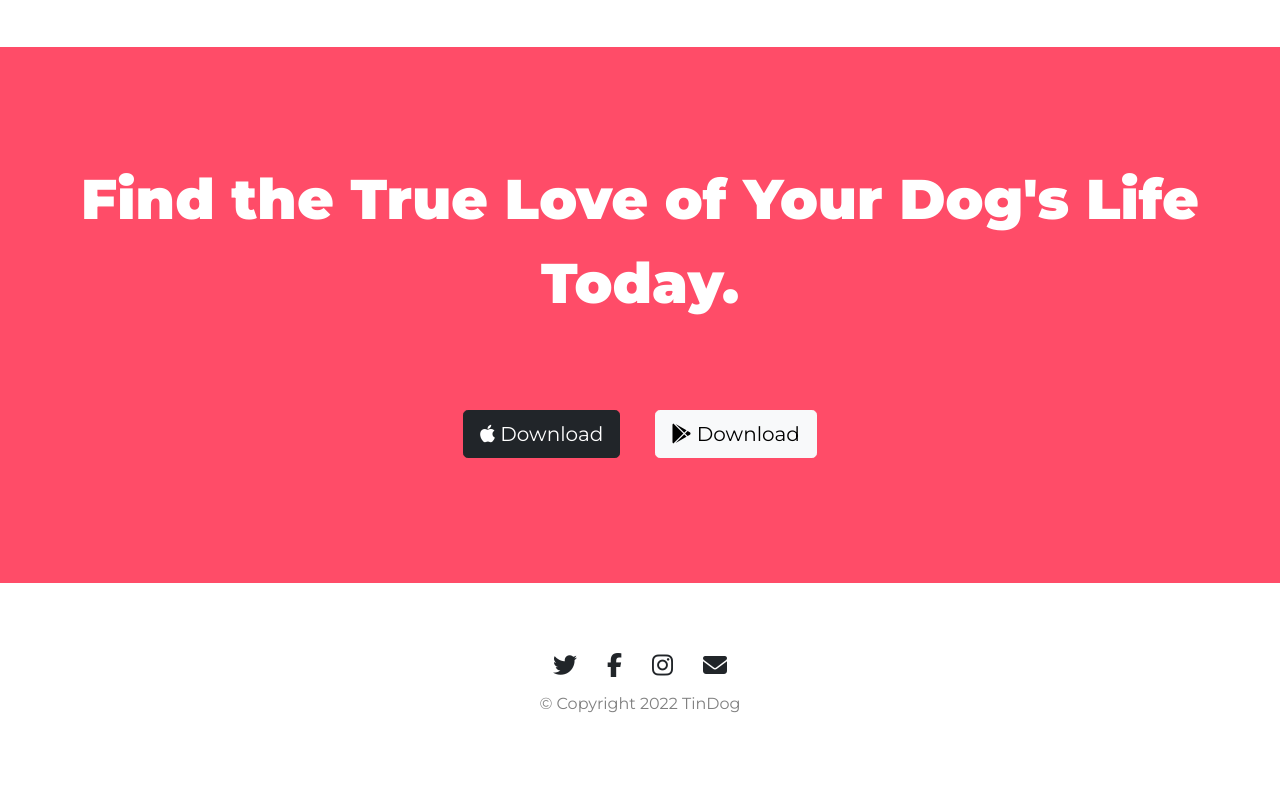
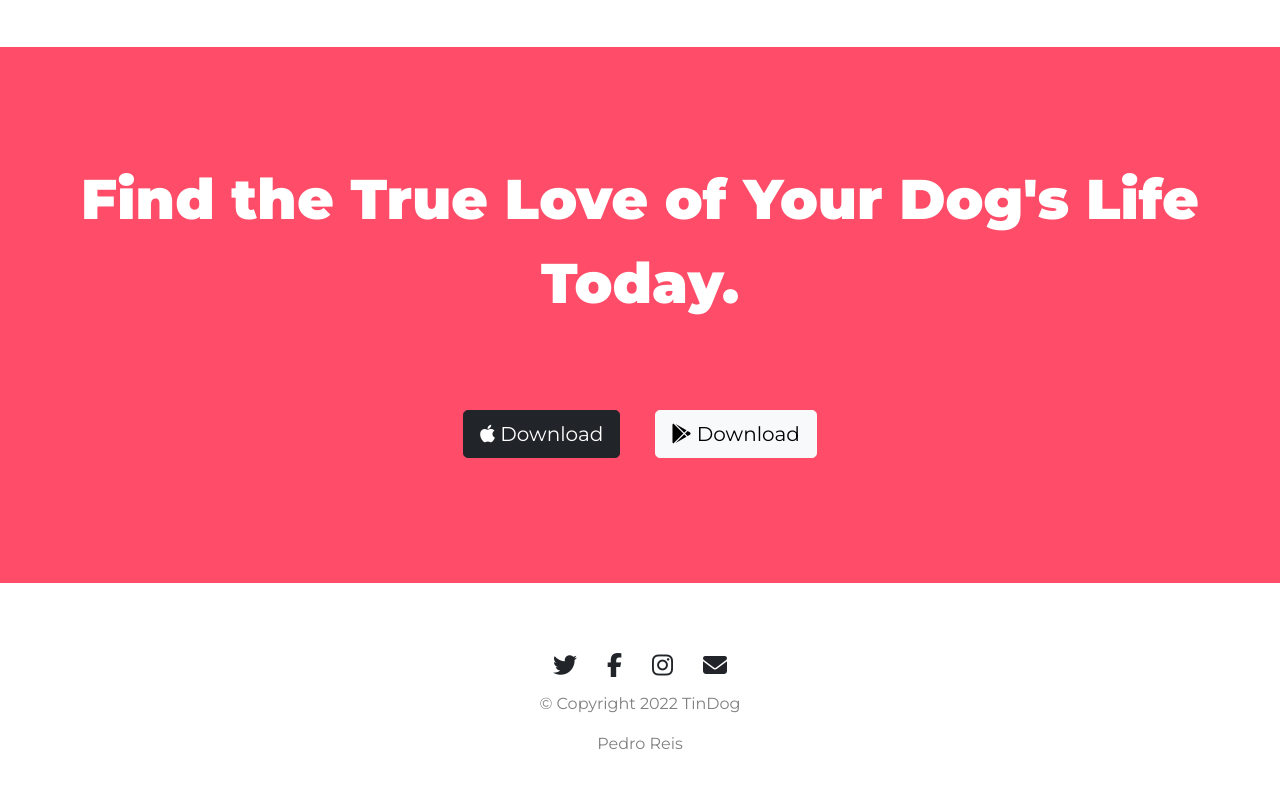
Before and after one commit to preis8/TinDog, a plain HTML site: page index.html in a window 1280 px wide. Shown: the part 2148-2935 px from the top of the page. Drawn offline with nearby package versions, Linux system fonts and the light colour scheme.

Commit message:
Update index.html

```diff
--- a/index.html
+++ b/index.html
@@ -220,6 +220,7 @@ so as to not interfere with other container-fluid on the page -->
     <i class="fa-brands fa-twitter"></i><i class="fa-brands fa-facebook-f"></i><i class="fa-brands fa-instagram"></i><i
       class="fa-solid fa-envelope"></i>
     <p>© Copyright 2022 TinDog</p>
+    <p>Pedro Reis</p>
 
   </footer>
 
```
